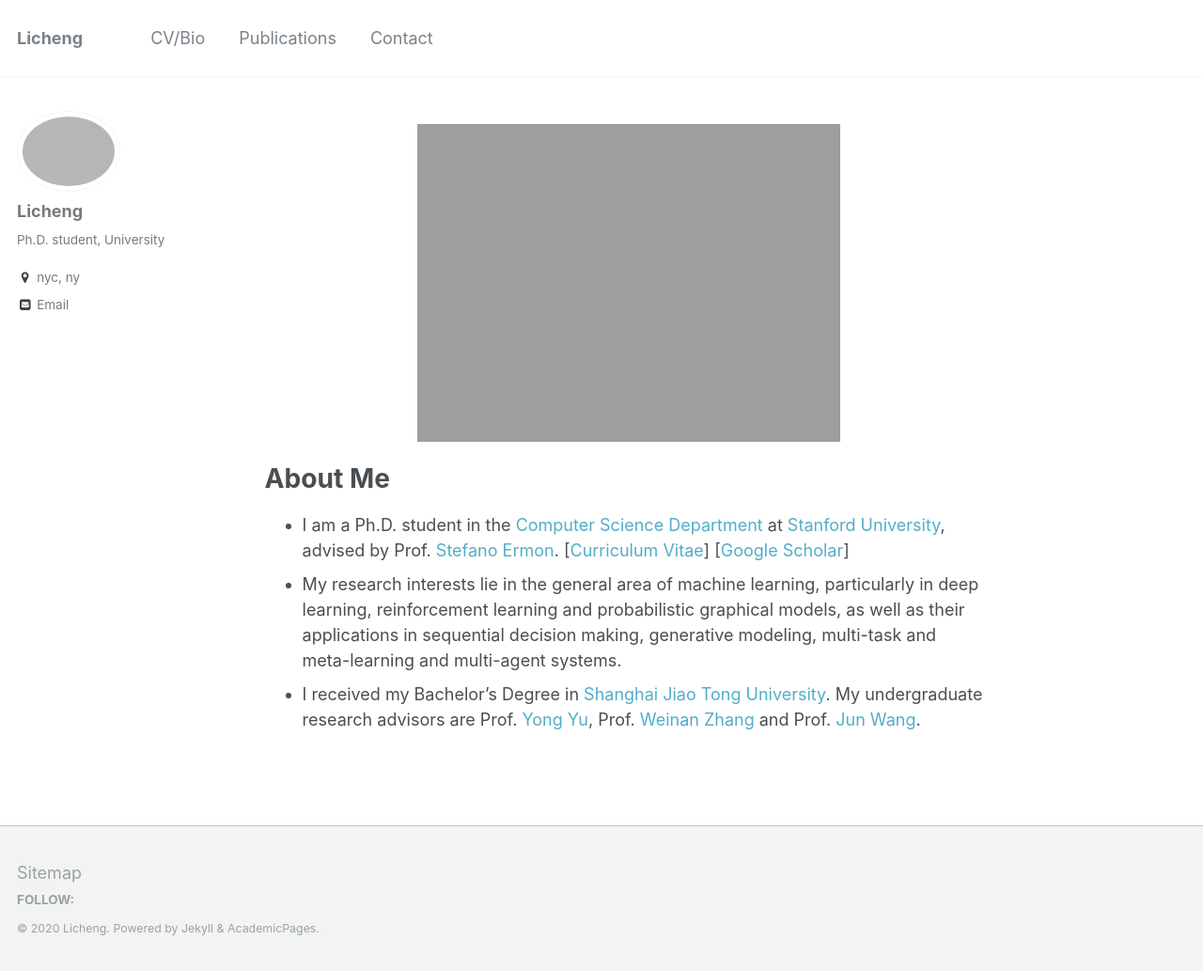
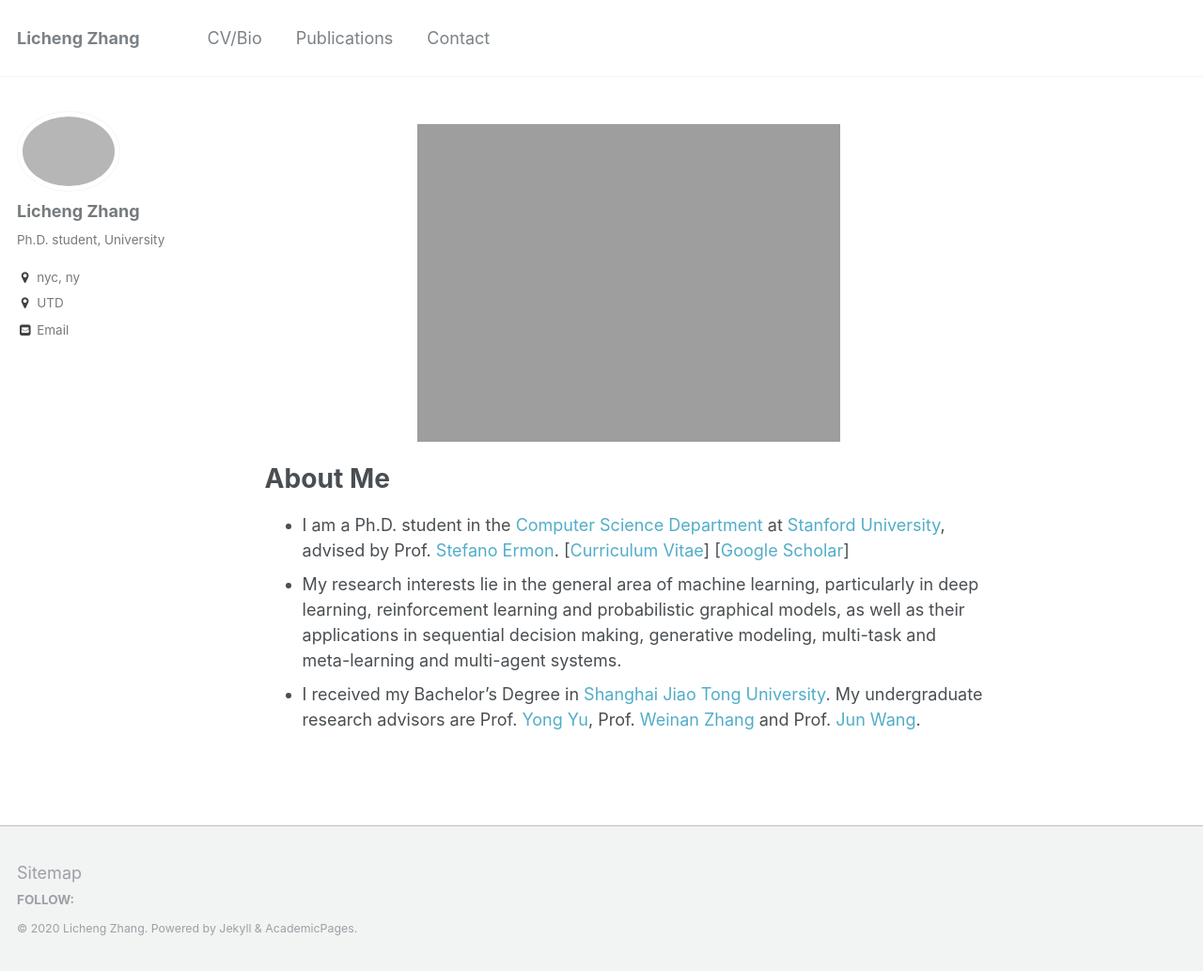
Before and after one commit to lichengzh/lichengzh.github.io, a Jekyll site: the page built from _pages/about.md, in a window 1280 px wide. Shown: the whole page at 94% size. Built offline with Jekyll 4.4.1, drawn with Linux system fonts in a browser that asks for light colours.

Commit message:
Update _config.yml

```diff
--- a/_config.yml
+++ b/_config.yml
@@ -7,10 +7,10 @@
 
 # Site Settings
 locale                   : "en-US"
-title                    : "Licheng"
+title                    : "Licheng Zhang"
 title_separator          : "-"
-name                     : &name "Licheng"
-description              : &description "Ph.D. student,  University"
+name                     : &name "Licheng Zhang"
+description              : &description "Ph.D. Candidate in Economics,  The University of Texas at Dallas"
 url                      : https://lichengzh.github.io # the base hostname & protocol for your site e.g. "https://mmistakes.github.io"
 baseurl                  : "" # the subpath of your site, e.g. "/blog"
 repository               : "lichengzh/lichengzh.github.io"
@@ -77,11 +77,11 @@ analytics:
 
 # Site Author
 author:
-  name             : "Licheng"
+  name             : "Licheng Zhang"
   #avatar           :
   bio              : "Ph.D. student,  University"
   location         : "nyc, ny"
-  employer         :
+  employer         : UTD
   googlescholar    :
   email            : "new@cs.stanford.edu"
   uri              :
```
